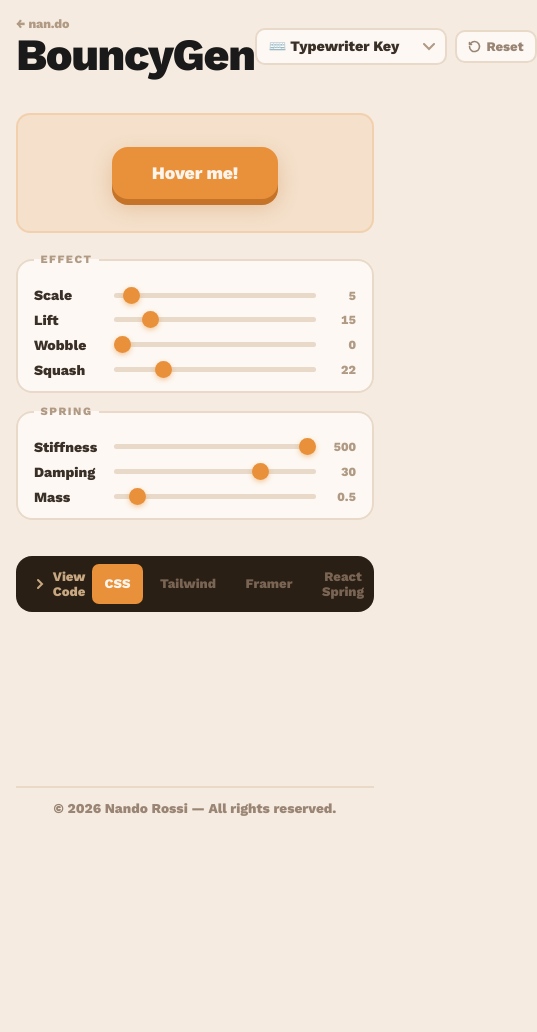
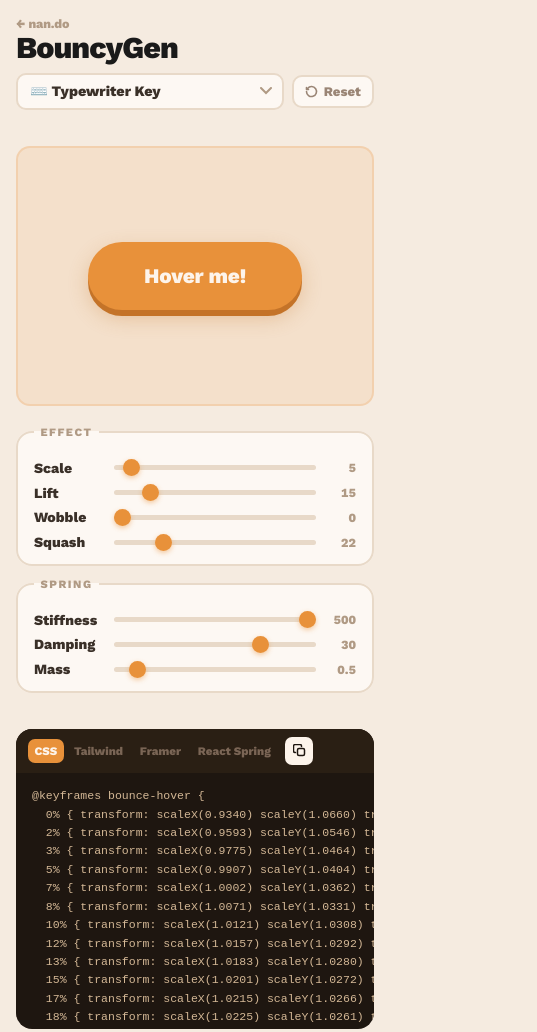
Before and after one commit to nandorocker/bouncygen, a website built with Vite: page index.html in a window 390 px wide. Shown: the top 1032 px of the page, 537 px wide, since content can reach past the window. Before the commit the page ends 844 px from the top, so only its background shows below. Built offline with nearby package versions, Linux system fonts and the light colour scheme.

Commit message:
Add mobile UX: preset row, touch support, icon-only copy button
- Move preset select + reset below title on mobile, synced bidirectionally with desktop
- Wire up mobile reset button to shared doReset()
- Add touch support (touchstart/touchend) on preview button
- Copy button becomes fixed-size square with icon only on mobile
- Copied state shows ✓ on mobile, ✓ Copied! on desktop via CSS class
- All 4 code tabs fit on one line with tighter padding/font-size
- Code panel always expanded on mobile at fixed 300px height

Co-Authored-By: Claude Sonnet 4.6 <noreply@anthropic.com>

```diff
--- a/index.html
+++ b/index.html
@@ -36,12 +36,13 @@
   <div class="app">
 
     <header>
-      <div class="header-left">
-        <a href="https://nan.do" class="back-link">← nan.do</a>
-        <h1>BouncyGen</h1>
-      </div>
-      <div class="preset-row">
-      <select id="preset-select">
+      <div class="header-top">
+        <div class="header-left">
+          <a href="https://nan.do" class="back-link">← nan.do</a>
+          <h1>BouncyGen</h1>
+        </div>
+        <div class="preset-row preset-row--desktop">
+        <select id="preset-select">
         <option value="">Select Preset</option>
         <option>🍮 Jelly Pop</option>
         <option>🚀 Rocket Launch</option>
@@ -71,6 +72,18 @@
         </svg>
         Reset
       </button>
+        </div>
+      </div>
+      <!-- Mobile-only preset row below title -->
+      <div class="preset-row preset-row--mobile">
+        <select id="preset-select-mobile" aria-label="Select preset"></select>
+        <button id="reset-btn-mobile" class="reset-btn" title="Reset to defaults">
+          <svg width="13" height="13" viewBox="0 0 13 13" fill="none" xmlns="http://www.w3.org/2000/svg">
+            <path d="M1.5 6.5a5 5 0 1 0 1.1-3.1" stroke="currentColor" stroke-width="1.6" stroke-linecap="round"/>
+            <path d="M1.5 2.5v2h2" stroke="currentColor" stroke-width="1.6" stroke-linecap="round" stroke-linejoin="round"/>
+          </svg>
+          Reset
+        </button>
       </div>
     </header>
 
@@ -134,11 +147,12 @@
             <button class="tab" data-tab="reactspring">React Spring</button>
           </div>
           <button id="copy-btn" class="copy-btn">
-            <svg width="13" height="13" viewBox="0 0 13 13" fill="none" xmlns="http://www.w3.org/2000/svg">
+            <svg class="copy-icon" width="13" height="13" viewBox="0 0 13 13" fill="none" xmlns="http://www.w3.org/2000/svg">
               <rect x="4.5" y="4.5" width="7" height="7" rx="1.5" stroke="currentColor" stroke-width="1.5"/>
               <path d="M2.5 8.5H2A1.5 1.5 0 0 1 .5 7V2A1.5 1.5 0 0 1 2 .5h5A1.5 1.5 0 0 1 8.5 2v.5" stroke="currentColor" stroke-width="1.5" stroke-linecap="round"/>
             </svg>
-            Copy Code
+            <span class="copy-label">Copy Code</span>
+            <span class="copy-confirm">✓<span class="copy-confirm-text"> Copied!</span></span>
           </button>
         </div>
       </div>
--- a/src/main.js
+++ b/src/main.js
@@ -42,10 +42,12 @@ const bigButton     = document.getElementById('big-button');
 const codeOutput    = document.getElementById('code-output');
 const copyBtn       = document.getElementById('copy-btn');
 const tabs          = document.querySelectorAll('.tab');
-const presetSelect  = document.getElementById('preset-select');
-const outputPanel   = document.querySelector('.output');
-const toggleBtn     = document.getElementById('toggle-btn');
-const resetBtn      = document.getElementById('reset-btn');
+const presetSelect       = document.getElementById('preset-select');
+const presetSelectMobile = document.getElementById('preset-select-mobile');
+const outputPanel        = document.querySelector('.output');
+const toggleBtn          = document.getElementById('toggle-btn');
+const resetBtn           = document.getElementById('reset-btn');
+const resetBtnMobile     = document.getElementById('reset-btn-mobile');
 
 // ── Toggle collapse ───────────────────────────────────────────────────────
 // Clicking the header bar toggles — but not the tabs/copy button
@@ -57,14 +59,30 @@ outputHeader.addEventListener('click', (e) => {
   toggleBtn.setAttribute('aria-expanded', String(!isCollapsed));
 });
 
-// ── Reset ─────────────────────────────────────────────────────────────────
-resetBtn.addEventListener('click', () => {
-  Object.keys(sliders).forEach(k => {
-    sliders[k].value = sliders[k].min;
-  });
-  presetSelect.value = '';
+// ── Populate mobile preset select ────────────────────────────────────────
+presetSelectMobile.innerHTML = presetSelect.innerHTML;
+
+// Sync selects bidirectionally
+presetSelect.addEventListener('change', () => {
+  presetSelectMobile.value = presetSelect.value;
+});
+presetSelectMobile.addEventListener('change', () => {
+  presetSelect.value = presetSelectMobile.value;
+  const preset = PRESETS[presetSelectMobile.value];
+  if (!preset) return;
+  Object.keys(preset).forEach(k => { sliders[k].value = preset[k]; });
   update();
 });
+
+// ── Reset ─────────────────────────────────────────────────────────────────
+function doReset() {
+  Object.keys(sliders).forEach(k => { sliders[k].value = sliders[k].min; });
+  presetSelect.value = '';
+  presetSelectMobile.value = '';
+  update();
+}
+resetBtn.addEventListener('click', doReset);
+resetBtnMobile.addEventListener('click', doReset);
 
 // ── Tab state ─────────────────────────────────────────────────────────────
 let activeTab = 'css';
@@ -129,31 +147,40 @@ Object.values(sliders).forEach(s => s.addEventListener('input', update));
 // ── Hover: bounce in, ease out ────────────────────────────────────────────
 const EASE_OUT_MS = 250;
 
-bigButton.addEventListener('mouseenter', () => {
+function triggerBounce() {
   bigButton.style.transition = '';
   bigButton.style.transform = '';
   bigButton.classList.remove('bounce');
   void bigButton.offsetWidth;
   bigButton.classList.add('bounce');
-});
+}
 
-bigButton.addEventListener('mouseleave', () => {
+function resetBounce() {
   bigButton.classList.remove('bounce');
   bigButton.style.transition = `transform ${EASE_OUT_MS}ms cubic-bezier(0.34, 1.56, 0.64, 1)`;
   bigButton.style.transform = 'scale(1) translateY(0) rotate(0deg)';
   setTimeout(() => { bigButton.style.transition = ''; }, EASE_OUT_MS);
+}
+
+// Mouse
+bigButton.addEventListener('mouseenter', triggerBounce);
+bigButton.addEventListener('mouseleave', resetBounce);
+
+// Touch
+bigButton.addEventListener('touchstart', (e) => {
+  e.preventDefault(); // prevent ghost mouse events
+  triggerBounce();
+}, { passive: false });
+
+bigButton.addEventListener('touchend', () => {
+  resetBounce();
 });
 
 // ── Copy ──────────────────────────────────────────────────────────────────
-const copyIcon = copyBtn.querySelector('svg');
 copyBtn.addEventListener('click', () => {
   navigator.clipboard.writeText(getActiveCode()).then(() => {
-    copyBtn.innerHTML = '✓ Copied!';
-    setTimeout(() => {
-      copyBtn.innerHTML = '';
-      copyBtn.appendChild(copyIcon);
-      copyBtn.appendChild(document.createTextNode(' Copy Code'));
-    }, 1500);
+    copyBtn.classList.add('copied');
+    setTimeout(() => copyBtn.classList.remove('copied'), 1500);
   });
 });
 
@@ -163,4 +190,5 @@ const randomKey  = presetKeys[Math.floor(Math.random() * presetKeys.length)];
 const initPreset = PRESETS[randomKey];
 Object.keys(initPreset).forEach(k => { sliders[k].value = initPreset[k]; });
 presetSelect.value = randomKey;
+presetSelectMobile.value = randomKey;
 update();
--- a/style.css
+++ b/style.css
@@ -34,6 +34,12 @@ header       { padding-bottom: 1.5rem; flex-shrink: 0; }
 /* ── Header ────────────────────────────────── */
 header {
   display: flex;
+  flex-direction: column;
+  gap: 0;
+}
+
+.header-top {
+  display: flex;
   align-items: center;
   justify-content: space-between;
 }
@@ -56,7 +62,7 @@ header {
 .back-link:hover { color: #e8913a; }
 
 h1 {
-  font-size: clamp(2.8rem, 6vw, 4rem);
+  font-size: clamp(1.9rem, 4vw, 2.7rem);
   font-weight: 800;
   letter-spacing: -0.03em;
   line-height: 1;
@@ -67,6 +73,9 @@ h1 {
   align-items: center;
   gap: 0.5rem;
 }
+
+.preset-row--mobile { display: none; }
+
 
 select {
   font-family: 'Work Sans', system-ui, sans-serif;
@@ -109,13 +118,12 @@ select:hover { border-color: #e8913a; }
   border-color: #e8913a;
 }
 
-/* ── Top row: preview + controls ──────────── */
+/* ── Top row: preview full-width, controls below in 2 cols ── */
 .top {
-  display: grid;
-  grid-template-columns: 1fr 1fr;
+  display: flex;
+  flex-direction: column;
   gap: 1.25rem;
   flex-shrink: 0;
-  align-items: stretch;
 }
 
 /* ── Preview ───────────────────────────────── */
@@ -126,16 +134,17 @@ select:hover { border-color: #e8913a; }
   display: flex;
   align-items: center;
   justify-content: center;
-  min-height: 160px;
+  min-height: 300px;
+  width: 100%;
 }
 
 .big-button {
   font-family: 'Work Sans', system-ui, sans-serif;
-  font-size: clamp(1.1rem, 2.5vw, 1.6rem);
+  font-size: clamp(1.3rem, 2.5vw, 2rem);
   font-weight: 900;
-  padding: 1rem 2.5rem;
+  padding: 1.4rem 3.5rem;
   border: none;
-  border-radius: 16px;
+  border-radius: 9999px;
   background: #e8913a;
   color: #fdf4eb;
   cursor: pointer;
@@ -149,8 +158,8 @@ select:hover { border-color: #e8913a; }
 
 /* ── Controls ──────────────────────────────── */
 .controls {
-  display: flex;
-  flex-direction: column;
+  display: grid;
+  grid-template-columns: 1fr 1fr;
   gap: 0.75rem;
 }
 
@@ -288,7 +297,12 @@ input[type="range"]::-moz-range-thumb {
 .tabs {
   display: flex;
   gap: 0.25rem;
+  overflow-x: auto;
+  scrollbar-width: none;
+  -ms-overflow-style: none;
 }
+
+.tabs::-webkit-scrollbar { display: none; }
 
 .tab {
   font-family: 'Work Sans', system-ui, sans-serif;
@@ -327,6 +341,11 @@ input[type="range"]::-moz-range-thumb {
 }
 
 .copy-btn:hover { opacity: 0.85; }
+
+.copy-confirm { display: none; }
+.copy-btn.copied .copy-icon  { display: none; }
+.copy-btn.copied .copy-label { display: none; }
+.copy-btn.copied .copy-confirm { display: inline; }
 
 .code-output {
   flex: 1;
@@ -370,16 +389,47 @@ input[type="range"]::-moz-range-thumb {
     gap: 0.75rem;
   }
 
-  .top {
+  .controls {
     grid-template-columns: 1fr;
   }
 
   .preview-area {
-    min-height: 120px;
+    min-height: 260px;
+    padding: 2.5rem 0;
     border-radius: 14px;
   }
 
   label {
     grid-template-columns: 4.5rem 1fr 2rem;
   }
+
+  /* Move preset row below title, hide desktop version */
+  .preset-row--desktop { display: none; }
+  .preset-row--mobile  { display: flex; width: 100%; margin-top: 0.6rem; }
+  .preset-row--mobile select { flex: 1; }
+
+  /* Icon-only copy button on mobile — fixed square so copied state can't reflow */
+  .copy-btn .copy-label { display: none; }
+  .copy-btn { padding: 0; width: 28px; height: 28px; justify-content: center; flex-shrink: 0; }
+  .copy-btn.copied .copy-confirm-text { display: none; }
+
+  /* Shrink tab padding so all 4 fit on one line */
+  .tab { padding: 0.3rem 0.4rem; font-size: 0.72rem; white-space: nowrap; }
+
+  /* Hide the View Code toggle */
+  .toggle-btn { display: none; }
+
+  /* Code panel always expanded, tall enough to scroll */
+  .output,
+  .output.collapsed {
+    flex: none;
+    height: 300px;
+  }
+
+  .output.collapsed .code-output { display: block; }
+  .output.collapsed .output-actions { display: flex; }
+  .output.collapsed .toggle-icon { transform: rotate(0deg); }
+
+  /* Code output itself scrolls */
+  .code-output { min-height: 0; }
 }
```
